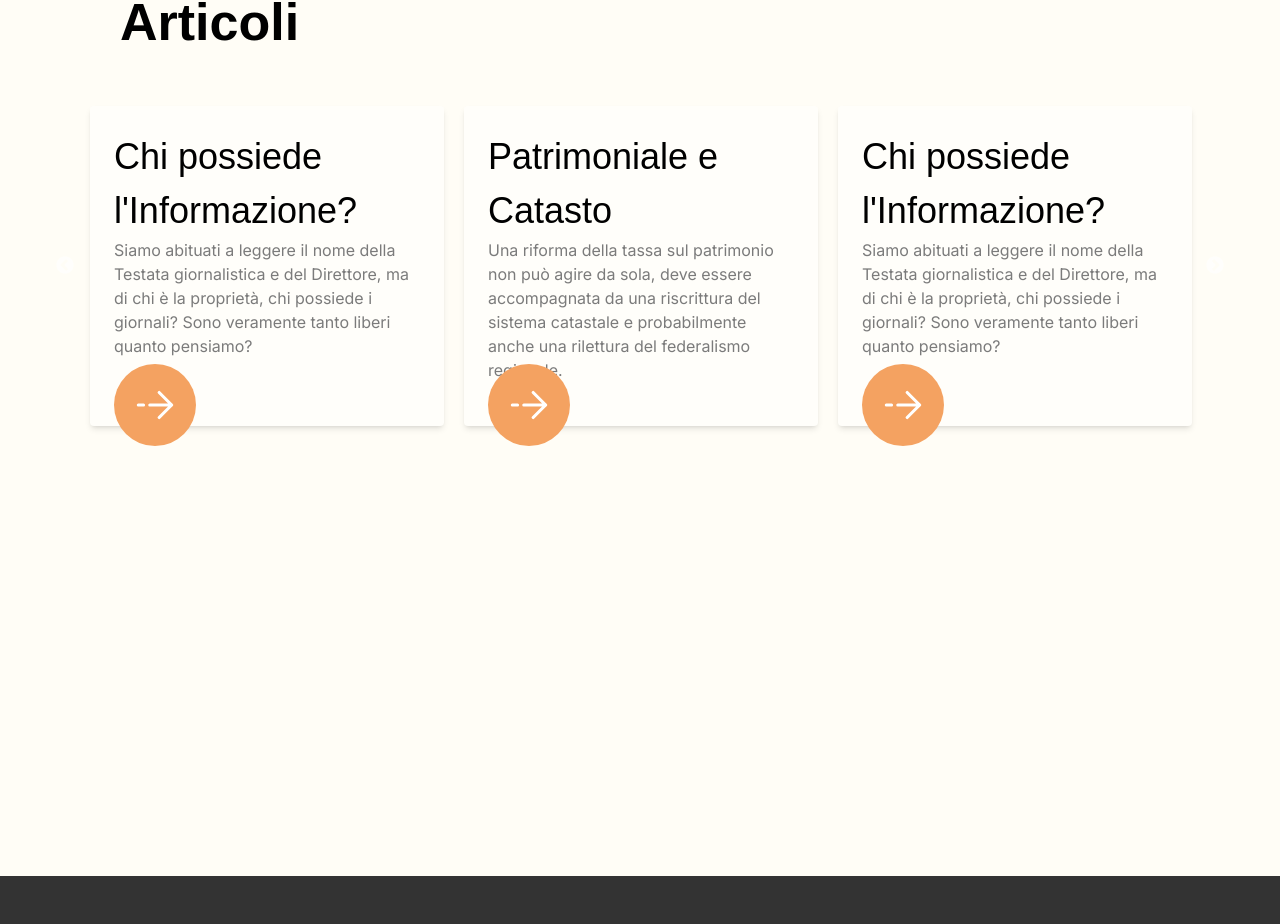
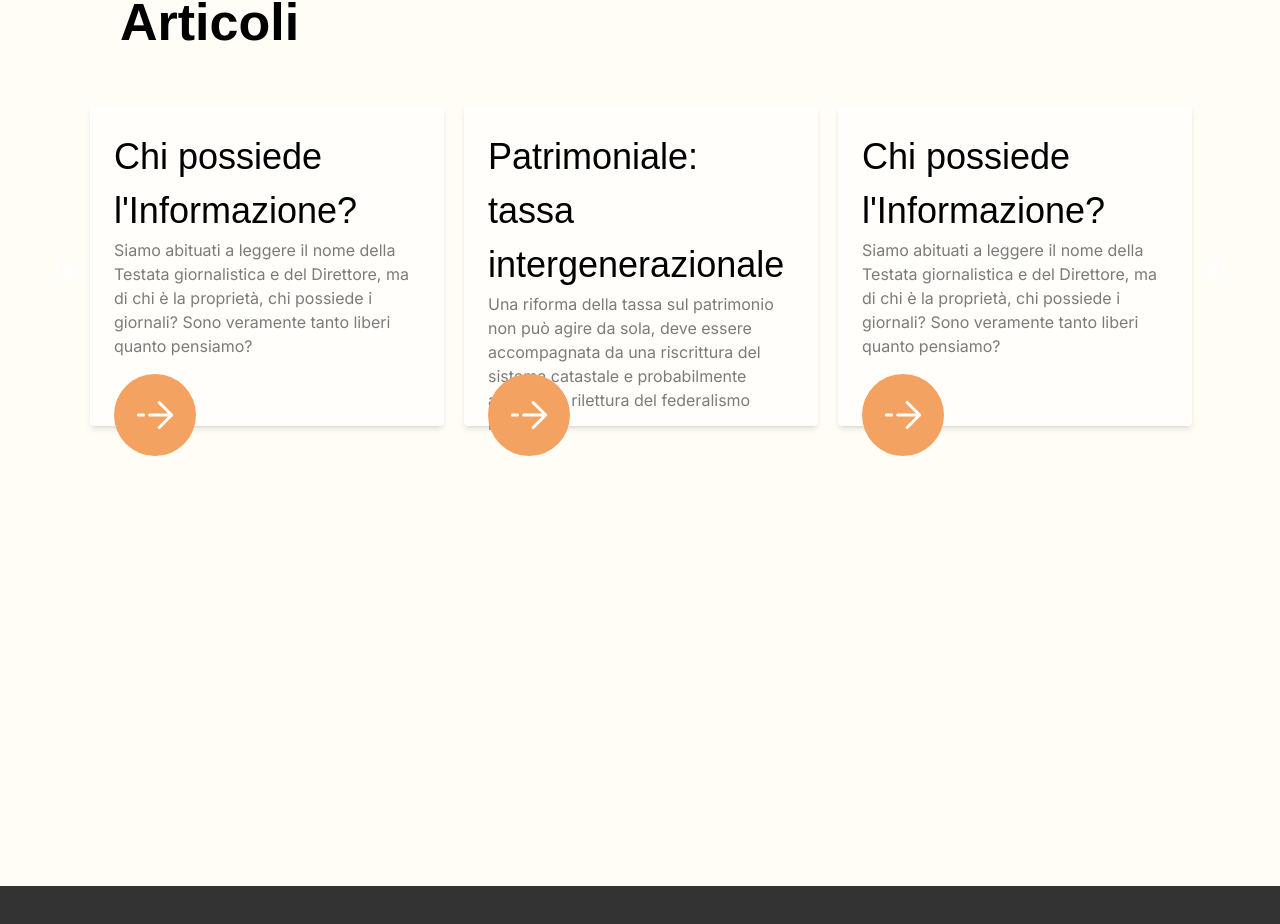
Before and after one commit to GabrielVincenzi/funnypark, a Next.js app: page / in a window 1280 px wide. Shown: the part 2875-3799 px from the top of the page. Built offline with nearby package versions, Linux system fonts and the light colour scheme; a web font is replaced by a local one.

Commit message:
Update page.tsx

```diff
--- a/app/page.tsx
+++ b/app/page.tsx
@@ -32,7 +32,7 @@ const dataData = [
 
 const dataText = [
   {
-    title: 'Patrimoniale e Catasto',
+    title: 'Patrimoniale: tassa intergenerazionale',
     description: "Una riforma della tassa sul patrimonio non può agire da sola, deve essere accompagnata da una riscrittura del sistema catastale e probabilmente anche una rilettura del federalismo regionale.",
     link: '/patr_tax',
   },
```
